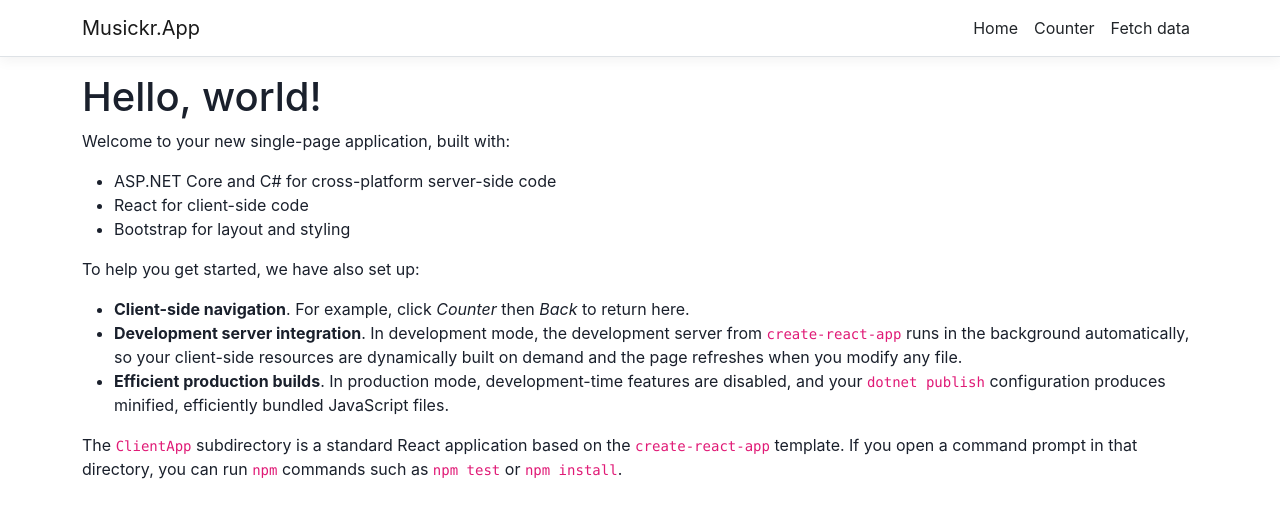
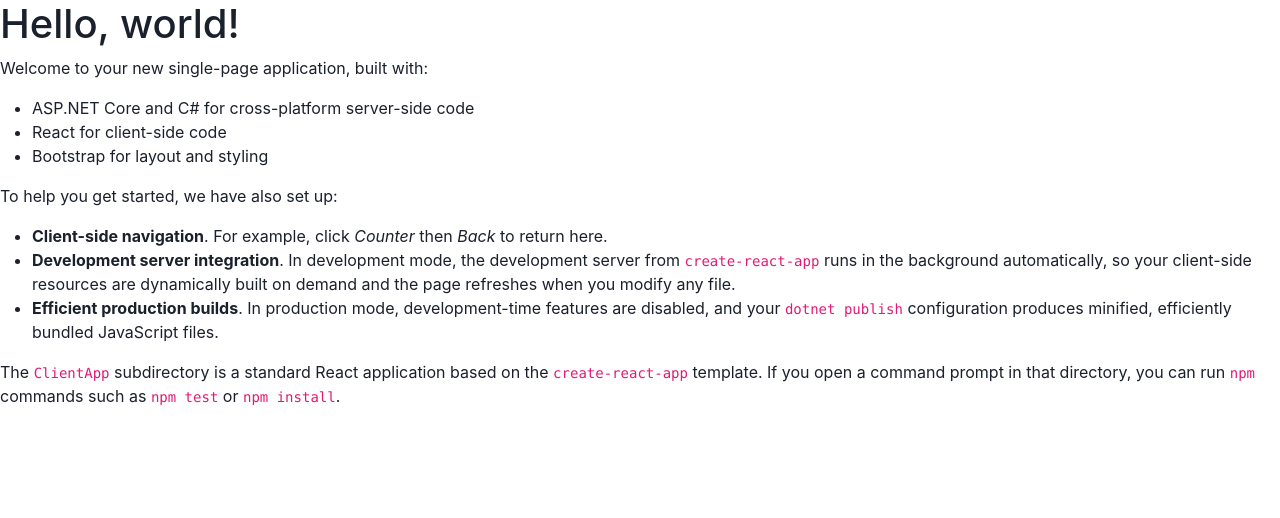
Before and after one commit to galiminus/Musickr, a React (Create React App) app in the folder Musickr/Musickr.App/ClientApp/: page / in a window 1280 px wide. Shown: the top 518 px of the page. Built offline with nearby package versions, Linux system fonts and the light colour scheme.

Commit message:
Components removed

```diff
--- a/Musickr/Musickr.App/ClientApp/src/App.tsx
+++ b/Musickr/Musickr.App/ClientApp/src/App.tsx
@@ -1,7 +1,6 @@
 import React from 'react';
 import { Route, Routes } from 'react-router-dom';
 import AppRoutes from './AppRoutes';
-import Layout from './components/Layout';
 import './custom.css';
 import {ChakraProvider} from "@chakra-ui/react";
 import {QueryClient, QueryClientProvider} from "react-query";
@@ -11,14 +10,12 @@ const App : React.FC = () => {
   return (
     <QueryClientProvider client={queryClient}>
       <ChakraProvider>
-        <Layout>
         <Routes>
           {AppRoutes.map((route, index) => {
             const { element, ...rest } = route;
             return <Route key={index} {...rest} element={element} />;
           })}
         </Routes>
-        </Layout>
       </ChakraProvider>
     </QueryClientProvider>
   );
--- a/Musickr/Musickr.App/ClientApp/src/AppRoutes.tsx
+++ b/Musickr/Musickr.App/ClientApp/src/AppRoutes.tsx
@@ -1,14 +1,9 @@
-import Counter from "./components/Counter";
 import Home from "./components/Home";
 
 const AppRoutes = [
   {
     index: true,
     element: <Home />
-  },
-  {
-    path: '/counter',
-    element: <Counter />
   }
 ];
 
--- a/Musickr/Musickr.App/ClientApp/src/components/Counter.tsx
+++ /dev/null
@@ -1,25 +0,0 @@
-import React, {
-  useState
-} from 'react';
-
-const Counter : React.FC = () => {
-  const [currentCount, setCurrentCount] = useState(0);
-
-  const incrementCounter : () => void = () => {
-    setCurrentCount(currentCount + 1);
-  };
-
-  return (
-    <div>
-      <h1>Counter</h1>
-
-      <p>This is a simple example of a React component.</p>
-
-      <p aria-live="polite">Current count: <strong>{currentCount}</strong></p>
-
-      <button className="btn btn-primary" onClick={incrementCounter}>Increment</button>
-    </div>
-  );
-};
-
-export default Counter;
--- a/Musickr/Musickr.App/ClientApp/src/components/Layout.tsx
+++ /dev/null
@@ -1,19 +0,0 @@
-import React from 'react';
-import { Container } from 'reactstrap';
-import NavMenu from './NavMenu';
-
-type LayoutProps = {
-  children?: React.ReactNode
-}
-const Layout : React.FC<LayoutProps> = ({ children }) => {
-  return (
-    <div>
-      <NavMenu />
-      <Container tag="main">
-        {children}
-      </Container>
-    </div>
-  );
-};
-
-export default Layout;
--- a/Musickr/Musickr.App/ClientApp/src/components/NavMenu.css
+++ /dev/null
@@ -1,18 +0,0 @@
-a.navbar-brand {
-  white-space: normal;
-  text-align: center;
-  word-break: break-all;
-}
-
-html {
-  font-size: 14px;
-}
-@media (min-width: 768px) {
-  html {
-    font-size: 16px;
-  }
-}
-
-.box-shadow {
-  box-shadow: 0 .25rem .75rem rgba(0, 0, 0, .05);
-}
--- a/Musickr/Musickr.App/ClientApp/src/components/NavMenu.tsx
+++ /dev/null
@@ -1,35 +0,0 @@
-import React, {Component, useState} from 'react';
-import { Collapse, Navbar, NavbarBrand, NavbarToggler, NavItem, NavLink } from 'reactstrap';
-import { Link } from 'react-router-dom';
-import './NavMenu.css';
-
-const NavMenu : React.FC = () => {
-  const [collapsed, setCollapsed] = useState(true);
-
-  const toggleNavbar : () => void =
-    () => setCollapsed(!collapsed);
-
-  return (
-    <header>
-      <Navbar className="navbar-expand-sm navbar-toggleable-sm ng-white border-bottom box-shadow mb-3" container light>
-        <NavbarBrand tag={Link} to="/">Musickr.App</NavbarBrand>
-        <NavbarToggler onClick={toggleNavbar} className="mr-2" />
-        <Collapse className="d-sm-inline-flex flex-sm-row-reverse" isOpen={!collapsed} navbar>
-          <ul className="navbar-nav flex-grow">
-            <NavItem>
-              <NavLink tag={Link} className="text-dark" to="/">Home</NavLink>
-            </NavItem>
-            <NavItem>
-              <NavLink tag={Link} className="text-dark" to="/counter">Counter</NavLink>
-            </NavItem>
-            <NavItem>
-              <NavLink tag={Link} className="text-dark" to="/fetch-data">Fetch data</NavLink>
-            </NavItem>
-          </ul>
-        </Collapse>
-      </Navbar>
-    </header>
-  );
-};
-
-export default NavMenu;
```
Lines whose indentation alone changed are shown as unchanged.
